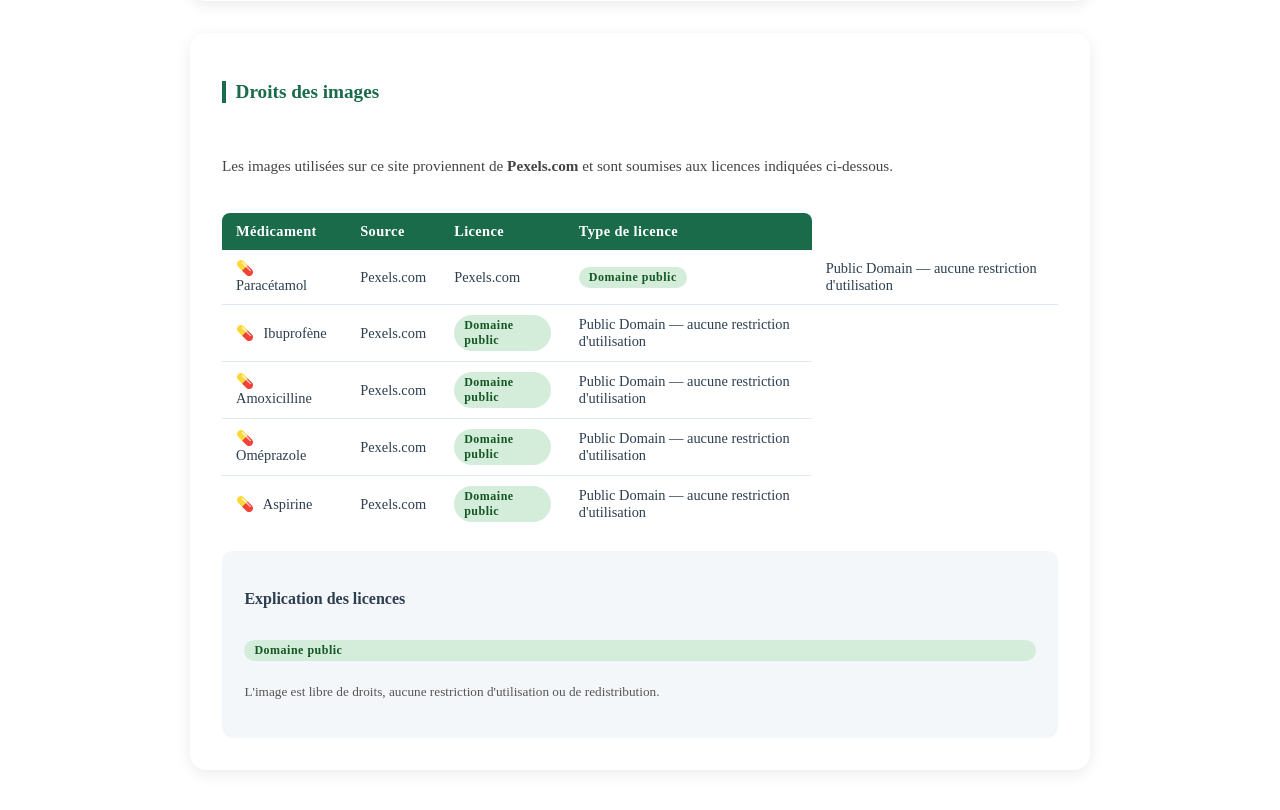
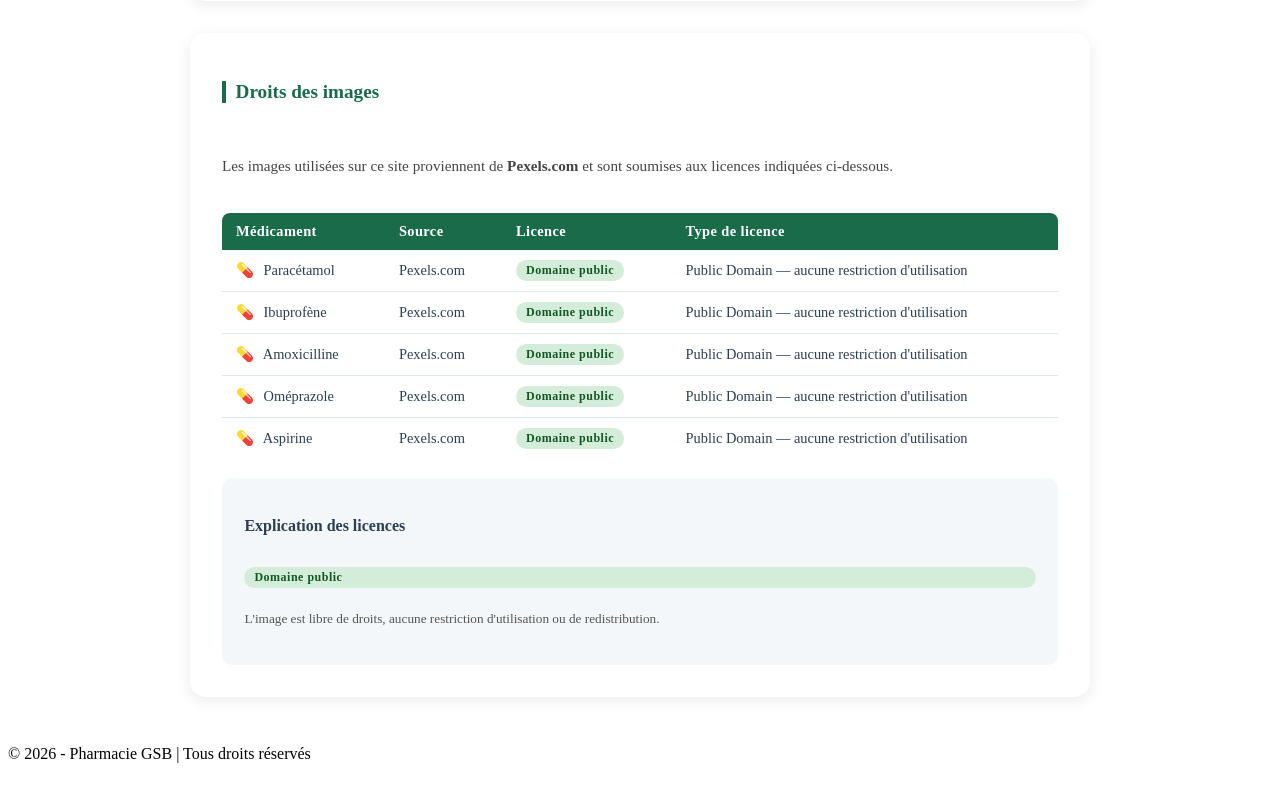
Before and after one commit to Skymx82/ProjetApi, a PHP site: page /ProjetApi/Vue/vue_droits.php in a window 1280 px wide. Shown: the part 514-1324 px from the top of the page. After the commit the page ends 1277 px from the top, so only its background shows below. Run offline with PHP 8.4, Linux system fonts and the light colour scheme.

```diff
--- a/Vue/vue_droits.php
+++ b/Vue/vue_droits.php
@@ -53,7 +53,6 @@
                                 <span class="med-badge">💊</span>
                                 Paracétamol
                             </td>
-                            <td>Pexels.com</td>
                             <td>Pexels.com</td>
                             <td>
                                 <span class="licence-badge licence-pd">Domaine public</span>
```
